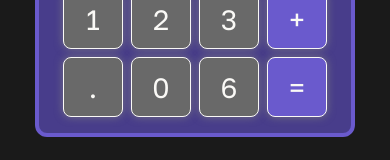
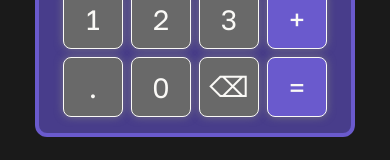
Before and after one commit to santio89/playground-react-native, a React Native app: screen /Calculator in a window 390 px wide. Shown: the part 557-717 px from the top of the page. Built offline with nearby package versions, Linux system fonts and the light colour scheme.

Commit message:
adding calc screen

```diff
--- a/components/CalcKeyboard.jsx
+++ b/components/CalcKeyboard.jsx
@@ -121,7 +121,7 @@ const CalcKeyboard = () => {
             <View style={styles.calcRow}>
                 <CalcButton title={"."} onPress={() => handleNumberPress(".")} bgColor={"dimgray"} />
                 <CalcButton title={"0"} onPress={() => handleNumberPress("0")} bgColor={"dimgray"} />
-                <CalcButton title={"6"} onPress={() => setFirstNumber(firstNumber.slice(0, -1))} bgColor={"dimgray"} />
+                <CalcButton title={"⌫"} onPress={() => setFirstNumber(firstNumber.slice(0, -1))} bgColor={"dimgray"} />
                 <CalcButton title={"="} onPress={() => getResult()} bgColor={altColorTheme ? Constants.colorSecondary : Constants.colorPrimary} />
             </View>
         </View>
```
